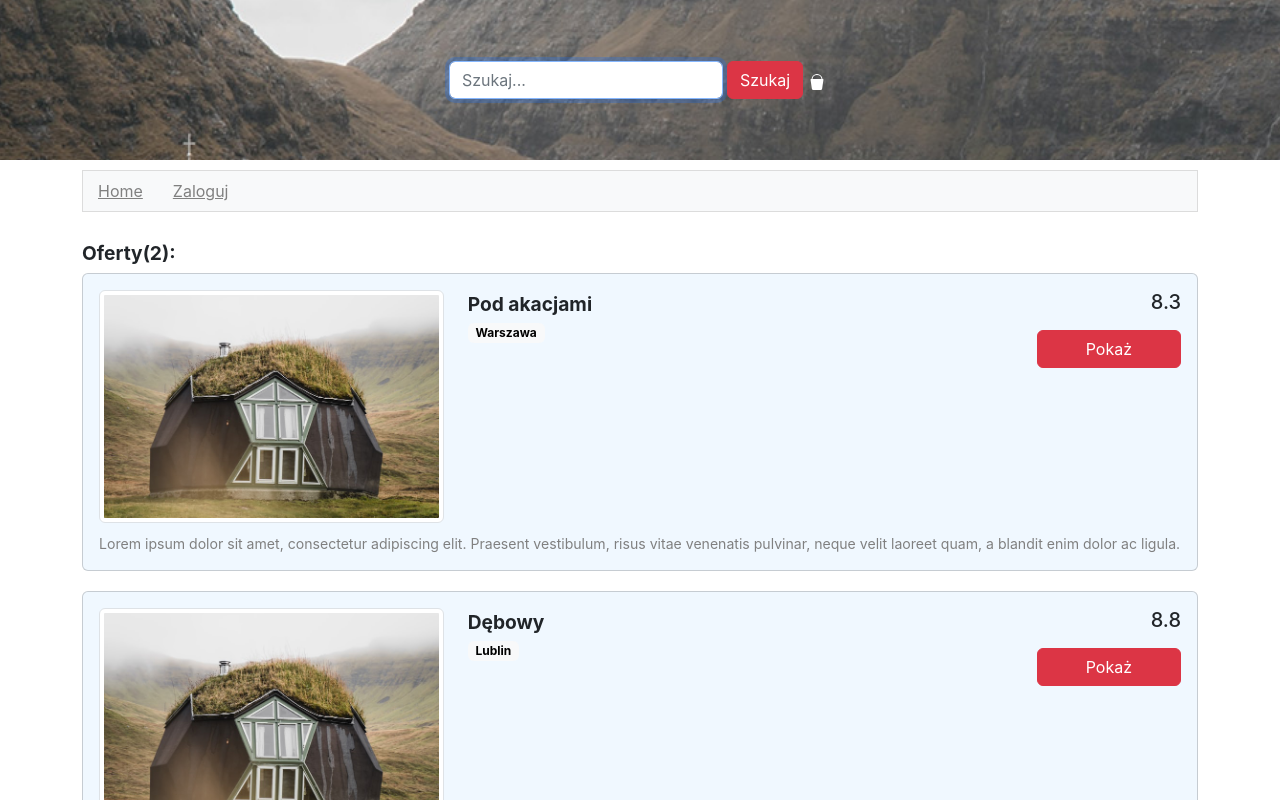
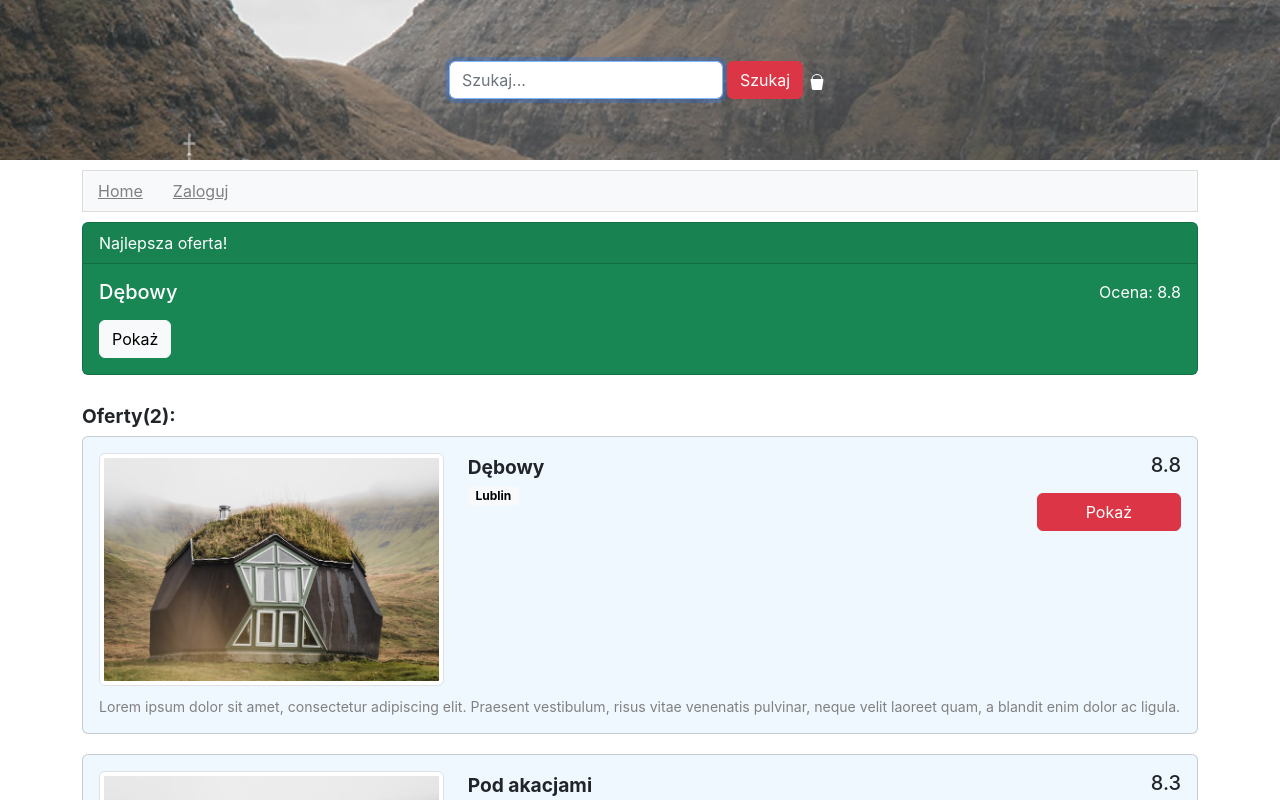
Before and after one commit to adrianMachulec/reactApp, a React (Create React App) app: page / in a window 1280 px wide. Shown: the top 800 px of the page. Built offline with nearby package versions, Linux system fonts and the light colour scheme.

Commit message:
Best hotel window

```diff
--- a/src/App.js
+++ b/src/App.js
@@ -1,4 +1,4 @@
-import React, { useEffect, useReducer } from "react";
+import React, { useCallback, useEffect, useReducer } from "react";
 import "./App.scss";
 import Header from "./components/Header/Header";
 import Footer from "./components/Footer/Footer";
@@ -10,6 +10,7 @@ import Layout from "./components/Layout/Layout";
 import ThemeButton from "./components/UI/ThemeButton/ThemeButton";
 import ThemeContext from "./context/themeContext";
 import AuthContext from "./context/authContext";
+import BestHotel from "./components/Hotels/BestHotel/BestHotel";
 
 const backendHotels = [
   {
@@ -35,7 +36,7 @@ const backendHotels = [
 const reducer = (state, action) => {
   switch (action.type) {
     case "change-theme":
-      const theme = state.theme === "danger" ? "warning" : "danger"
+      const theme = state.theme === "danger" ? "warning" : "danger";
       return { ...state, theme };
     case "set-hotels":
       return {
@@ -86,6 +87,14 @@ function App() {
     dispatch({ type: "set-hotels", hotels: newHotels });
   };
 
+  const getBestHotel = useCallback((options) => {
+    if (state.hotels.length <= options.minHotels) {
+      return null;
+    } else {
+      return state.hotels.sort((a, b) => (a.rating > b.rating ? -1 : 1))[0];
+    }
+  }, [state.hotels]);
+
   const header = (
     <Header>
       <Searchbar onSearch={(term) => searchHandler(term)} />
@@ -98,7 +107,10 @@ function App() {
   const content = state.loading ? (
     <LoadingIcon />
   ) : (
-    <Hotels hotels={state.hotels} />
+    <>
+      <BestHotel getHotel={getBestHotel} />
+      <Hotels hotels={state.hotels} />
+    </>
   );
 
   const footer = <Footer />;
--- /dev/null
+++ b/src/components/Hotels/BestHotel/BestHotel.js
@@ -0,0 +1,22 @@
+const BestHotel = (props) => {
+  const hotel = props.getHotel({minHotels: 1});
+
+  if (!hotel) return null;
+
+  return (
+    <div className="card bg-success text-white">
+      <div className="card-header">Najlepsza oferta!</div>
+      <div className="card-body">
+        <div className="d-flex justify-content-between">
+          <h5 className="card-title">{hotel.name}</h5>
+          <p>Ocena: {hotel.rating}</p>
+        </div>
+        <a href="/" className="btn btm-sm btn-light">
+          Pokaż
+        </a>
+      </div>
+    </div>
+  );
+};
+
+export default BestHotel;
```
